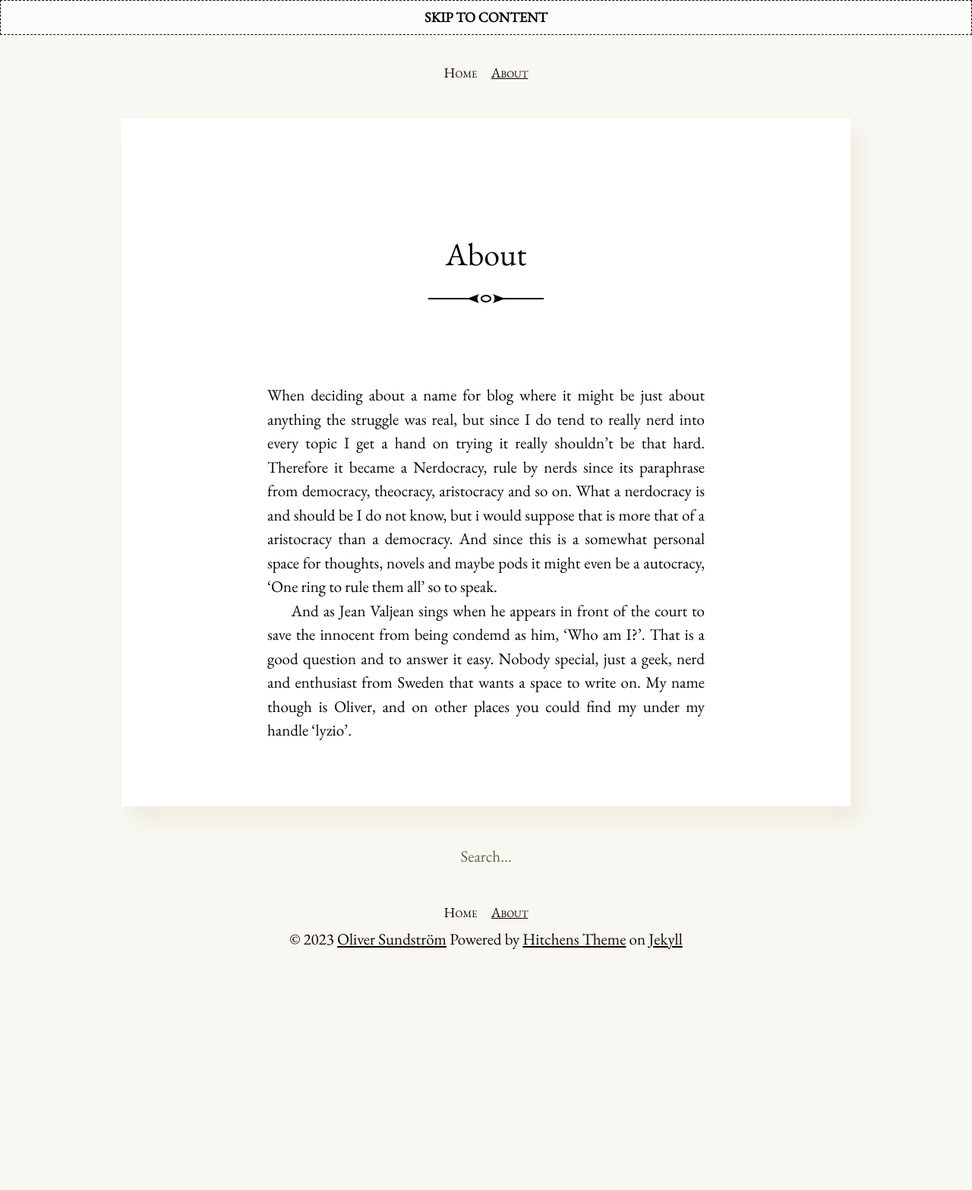
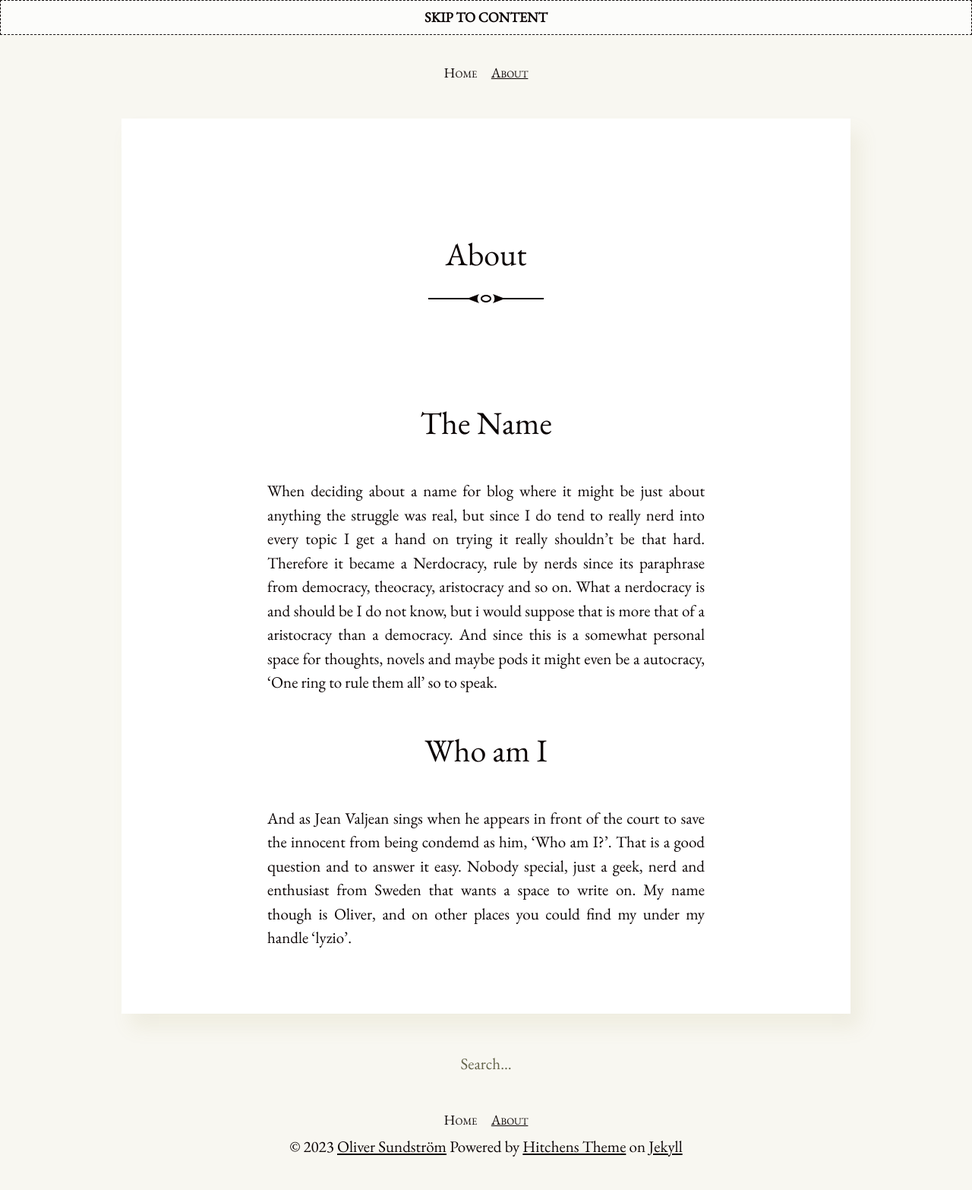
Before and after one commit to lyzio/nerdocracy, a Jekyll site: the page built from about.md, in a window 1280 px wide. Shown: the whole page at 76% size. Built offline with Jekyll 4.4.1, drawn with Linux system fonts in a browser that asks for light colours; before the commit the page ends 1293 px from its top, so only the background shows below that.

Commit message:
Update about.md

```diff
--- a/about.md
+++ b/about.md
@@ -3,6 +3,9 @@ layout: post
 title: About
 ---
 
-When deciding about a name for blog where it might be just about anything the struggle was real, but since I do tend to really nerd into every topic I get a hand on trying it really shouldn't be that hard. Therefore it became a Nerdocracy, rule by nerds since its paraphrase from democracy, theocracy, aristocracy and so on. What a nerdocracy is and should be I do not know, but i would suppose that is more that of a aristocracy than a democracy. And since this is a somewhat personal space for thoughts, novels and maybe pods it might even be a autocracy, 'One ring to rule them all' so to speak.
+## The Name
+When deciding about a name for blog where it might be just about anything the struggle was real, but since I do tend to really nerd into every topic I get a hand on trying it really shouldn't be that hard. Therefore it became a Nerdocracy, rule by nerds since its paraphrase from democracy, theocracy, aristocracy and so on.
+What a nerdocracy is and should be I do not know, but i would suppose that is more that of a aristocracy than a democracy. And since this is a somewhat personal space for thoughts, novels and maybe pods it might even be a autocracy, 'One ring to rule them all' so to speak.
 
+## Who am I
 And as Jean Valjean sings when he appears in front of the court to save the innocent from being condemd as him, 'Who am I?'. That is a good question and to answer it easy. Nobody special, just a geek, nerd and enthusiast from Sweden that wants a space to write on. My name though is Oliver, and on other places you could find my under my handle 'lyzio'.
```
